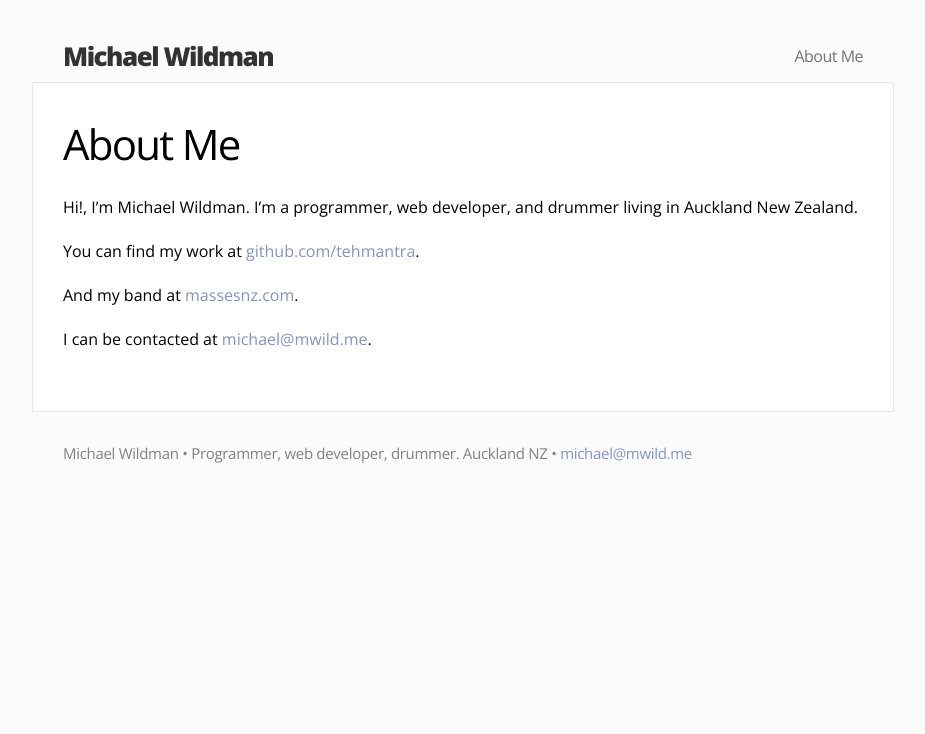
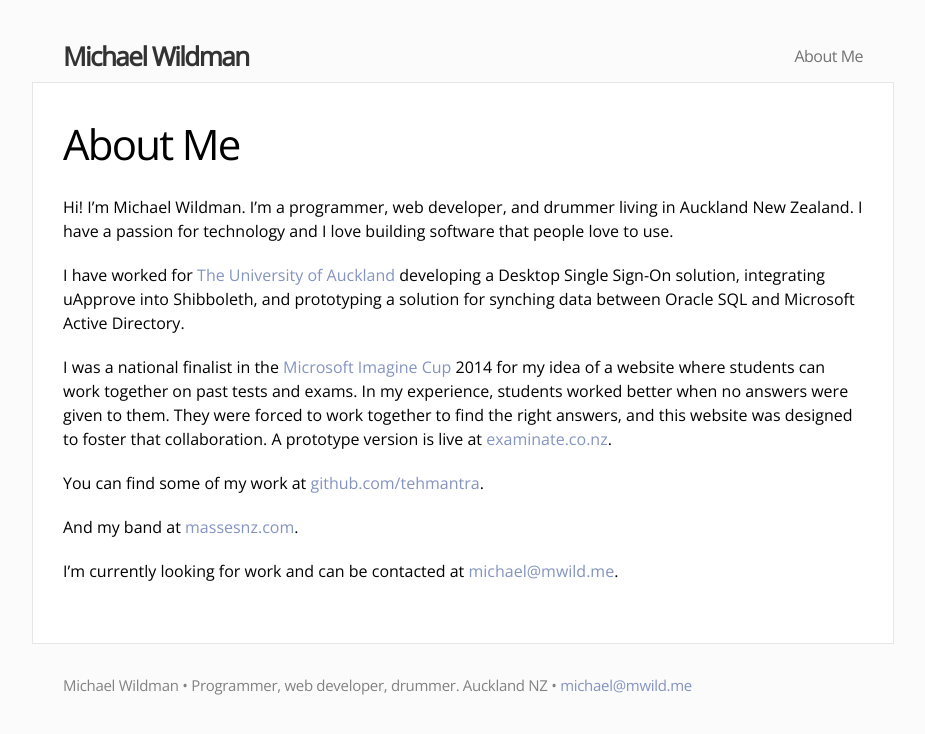
Before and after one commit to m-wild/mwild.me_archive, a Jekyll site: the page built from about.md, in a window 1280 px wide. Shown: the top 734 px of the page, without its empty margins (177-1102 px from the left). Built offline with Jekyll 4.4.1, drawn with Linux system fonts in a browser that asks for light colours.

Commit message:
updated About

```diff
--- a/about.md
+++ b/about.md
@@ -4,10 +4,14 @@ title: About Me
 permalink: /about/
 ---
 
-Hi!, I'm Michael Wildman. I'm a programmer, web developer, and drummer living in Auckland New Zealand.
+Hi! I'm Michael Wildman. I'm a programmer, web developer, and drummer living in Auckland New Zealand. I have a passion for technology and I love building software that people love to use.
 
-You can find my work at [github.com/tehmantra](http://github.com/tehmantra).
+I have worked for [The University of Auckland](http://auckland.ac.nz/) developing a Desktop Single Sign-On solution, integrating uApprove into Shibboleth, and prototyping a solution for synching data between Oracle SQL and Microsoft Active Directory.
 
-And my band at [massesnz.com](http://massesnz.com).
+I was a national finalist in the [Microsoft Imagine Cup](https://www.imaginecup.com/) 2014 for my idea of a website where students can work together on past tests and exams. In my experience, students worked better when no answers were given to them. They were forced to work together to find the right answers, and this website was designed to foster that collaboration. A prototype version is live at [examinate.co.nz](http://examinate.co.nz/).
 
-I can be contacted at [michael@mwild.me](mailto:michael@mwild.me).
+You can find some of my work at [github.com/tehmantra](http://github.com/tehmantra/).
+
+And my band at [massesnz.com](http://massesnz.com/).
+
+I'm currently looking for work and can be contacted at [michael@mwild.me](mailto:michael@mwild.me).
--- a/css/main.css
+++ b/css/main.css
@@ -1,5 +1,5 @@
 /* Base -----------------------------------------------------*/
-@import url(http://fonts.googleapis.com/css?family=Open+Sans:400,600,800);
+@import url(http://fonts.googleapis.com/css?family=Open+Sans);
 
 * { margin: 0; padding: 0; }
 
```
